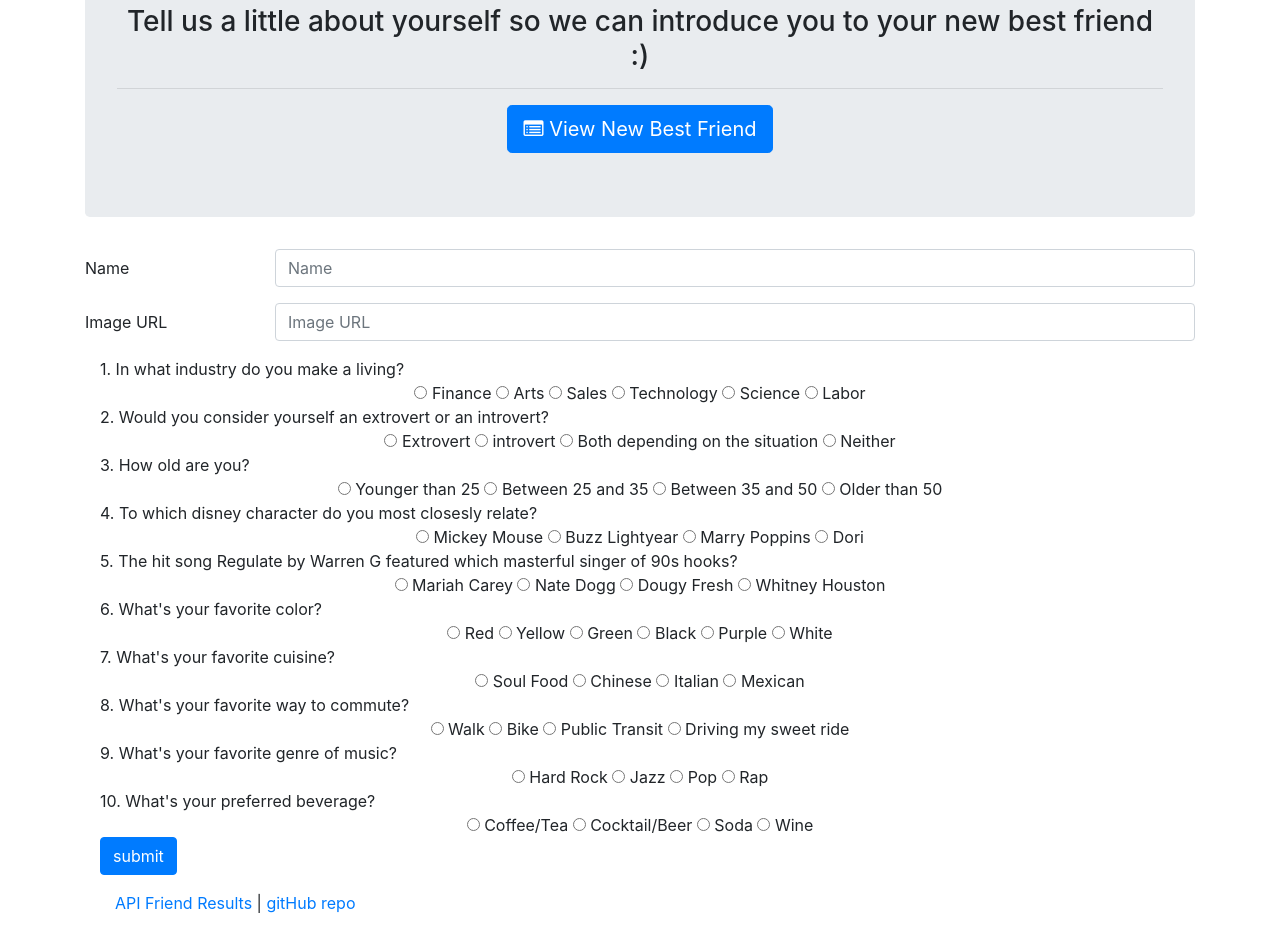
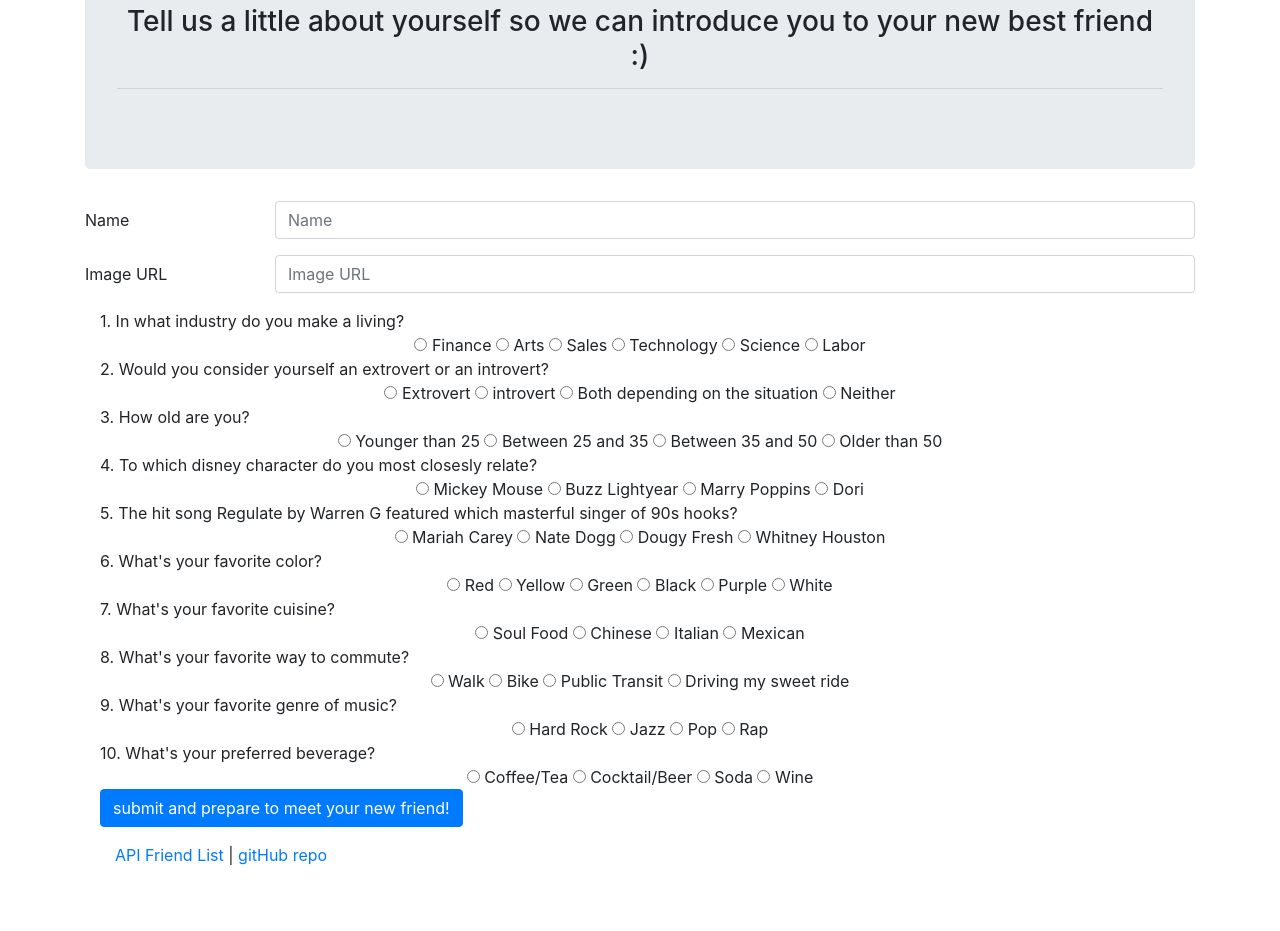
Before and after one commit to trholeski/friendly, a website: page app/public/index.html in a window 1280 px wide. Shown: the part 115-1046 px from the top of the page. After the commit the page ends 998 px from the top, so only its background shows below. Drawn offline with nearby package versions, Linux system fonts and the light colour scheme.

Commit message:
updating repo with working code - not including user opt/out of data save scenario

```diff
--- a/app/public/index.html
+++ b/app/public/index.html
@@ -18,7 +18,7 @@
             <h1><span class="fa fa-fire"></span> Friendly</h1>
             <h3>Tell us a little about yourself so we can introduce you to your new best friend :)</h3>
             <hr>
-            <a href="/friend_result"><button class="btn btn-lg btn-primary"><span class="fa fa-list-alt"></span> View New Best Friend</button></a>
+
         </div>
     <!-- questionnaire -->
         <form>
@@ -206,13 +206,19 @@
 
                 <div class="form-group row">
                     <div class="col-sm-10">
-                        <button type="submit" id="submit-btn" class="btn btn-primary" data-toggle="modal" data-target="#bestFriendModal">submit</button>
+                        <button type="submit" id="submit-btn" class="btn btn-primary" data-toggle="modal" data-target="#bestFriendModal">submit and prepare to meet your new friend!</button>
                     </div>
                 </div>
+                <!-- //working on a version that doesn't require user to give away data. -->
+                <!-- <div class="form-group row">
+                    <div class="col-sm-10">
+                        <button type="submit" id="see-btn" class="btn btn-primary" data-toggle="modal" data-target="#bestFriendModal">View Best Friend without Joining Database</button>
+                    </div>
+                </div> -->
     <!-- footer -->
                 <div class="container">
                     <p>
-                        <a href="/api/friend_result">API Friend Results</a> | <a href="git hub">gitHub repo</a>
+                        <a href="/api/friends">API Friend List</a> | <a href="https://github.com/trholeski/friendly">gitHub repo</a>
                     </p>
                 </div>
             </div>
@@ -254,7 +260,7 @@
             var newFriend = {
                 routeName: "",
                 name: $("#inputName").val().trim(),
-                image: $("#inputPic").val().trim(),
+                pic: $("#inputPic").val().trim(),
                 traits: newFriendTraits
             };
 
@@ -265,8 +271,18 @@
                 bestFriend.name + " <br> " + "<img src=" + bestFriend.pic + "width= '225' height= '151' alt='Photo of friend' />"
             });
             newFriendTraits = [];
-            });
+        });
 
+        //Working toward a version that doesn't require user to give away personal data.
+
+        // $("#see-btn").on("click", function(event) {
+        //     event.preventDefault();
+        //     $.get("/api/friends", newFriend, function(bestFriend) {
+        //         console.log("show bestie: ", bestFriend);
+        //         document.getElementById('modalBodyId').innerHTML =
+        //         bestFriend.name + " <br> " + "<img src=" + bestFriend.pic + "width= '225' height= '151' alt='Photo of friend' />"
+        //     });
+        // });
 
         var submitAnswer = function(numQuestions) {
             for (var i = 1; i < numQuestions + 1; i++) {
```
Also changed, not shown: app/public/survey.html (deleted).
